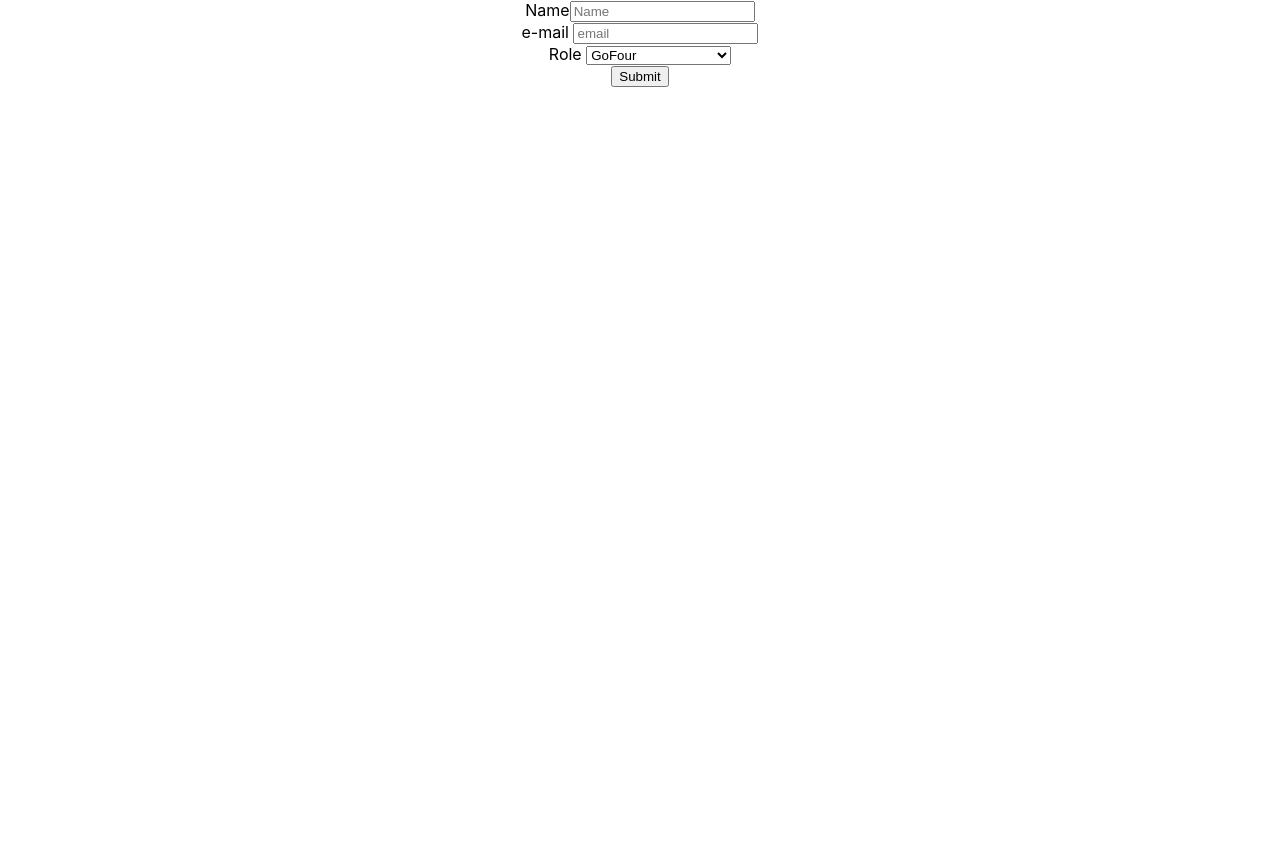
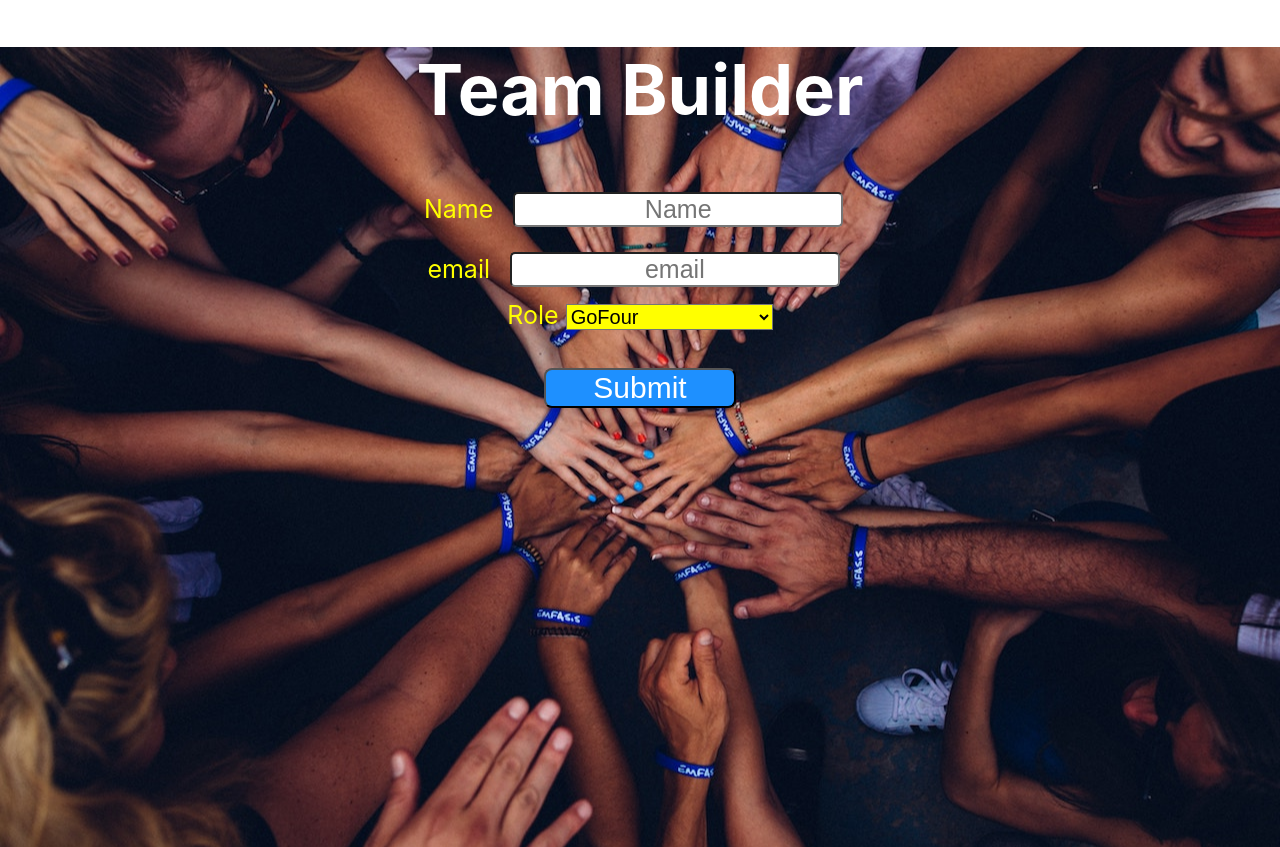
Before and after one commit to bloominstituteoftechnology/team-builder, a React (Create React App) app: page / in a window 1280 px wide. Before the commit the page ends 800 px from the top, so only its background shows below. Built offline with nearby package versions, Linux system fonts and the light colour scheme.

Commit message:
Style page.

```diff
--- a/package.json
+++ b/package.json
@@ -5,7 +5,8 @@
   "dependencies": {
     "react": "^16.10.2",
     "react-dom": "^16.10.2",
-    "react-scripts": "3.2.0"
+    "react-scripts": "3.2.0",
+    "styled-components": "^4.4.0"
   },
   "scripts": {
     "start": "react-scripts start",
--- a/src/App.css
+++ b/src/App.css
@@ -1,3 +1,10 @@
+* {
+  box-sizing: border-box;
+  max-width: 100%;
+}
+html {
+  font-size: 62.5%;
+}
 .App {
   text-align: center;
 }
--- a/src/App.js
+++ b/src/App.js
@@ -1,8 +1,23 @@
 import React, {useState} from 'react';
 import TeamForm from './Components/TeamForm';
 import TeamMember from './Components/TeamMember';
+import styled from "styled-components";
+import bgrnd from "./img/team.jpg";
 
 import './App.css';
+
+const Container = styled.div`
+background-image: url(${bgrnd});
+background-position: center;
+  background-size: cover;
+  height: 100vh;
+  h1 {color: white;
+  font-size:7rem;}
+`;
+
+const TeamDiv = styled.div`
+margin: 3%;
+`;
 
 function App() {
   const [teamMember, setTeamMember] = useState([{
@@ -16,8 +31,13 @@ function App() {
   }
   return (
     <div className="App">
-      <TeamForm submit={submit}/>
-      <TeamMember mates={teamMember}/>
+      <Container>
+        <h1>Team Builder</h1>
+        <TeamForm submit={submit}/>
+        <TeamDiv>
+          <TeamMember mates={teamMember}/>
+        </TeamDiv>
+      </Container>
     </div>
   );
 }
--- a/src/Components/TeamForm.js
+++ b/src/Components/TeamForm.js
@@ -1,4 +1,28 @@
 import React, {useState} from 'react';
+import styled from "styled-components";
+
+const FormDiv = styled.div`
+   color: yellow;
+   font-size: 2.5rem;
+   input {
+       font-size:2.5rem;
+       border-radius: 5px;
+       text-align: center;
+       margin: 1%;
+   }
+   select {
+       background: yellow;
+    font-size: 2rem;
+   }
+   button {
+       font-size: 3rem;
+       color: white;
+       background: dodgerblue;
+       margin: 3%;
+       border-radius: 8px;
+       width: 15%;
+   }
+`;
 
 export default function Form(props) {
 
@@ -19,9 +43,9 @@ export default function Form(props) {
         console.log("I'm submitting :")
       }
     return (
-        <div>
+        <FormDiv>
             <form onSubmit={submitInfo}>
-                <label htmlFor="title">Name</label>
+                <label htmlFor="title">   Name   </label>
                     <input
                          name="name"
                          id="name"
@@ -30,9 +54,10 @@ export default function Form(props) {
                          onChange={changeHandler}
                          value={input.name}
                     />
-                     <br />
+                    <br />
 
-                <label htmlFor="email">e-mail </label>
+
+                <label htmlFor="email">   email   </label>
                     <input
                          name="email"
                          id="email"
@@ -41,9 +66,9 @@ export default function Form(props) {
                          onChange={changeHandler}
                          value={input.email}
                     />
-                    <br />
+                   <br />
 
-                <label htmlFor="role">Role </label>
+                <label htmlFor="role">  Role </label>
                     <select
                     name="role"
                     id="role"
@@ -58,8 +83,8 @@ export default function Form(props) {
                         <option>Project Manager</option>
                     </select>
                      <br />
-                    <button type='submit'>Submit</button>
+                    <button type='submit'>  Submit    </button>
             </form>
-        </div>
+        </FormDiv>
     )
 };
--- a/src/Components/TeamMember.js
+++ b/src/Components/TeamMember.js
@@ -1,15 +1,28 @@
 import React from "react";
+import styled from "styled-components";
+
+
+
+const MateCard = styled.div`
+background: white;
+opacity: .7;
+font-size: 2rem;
+width: 30%;
+margin: 3%;
+border-radius: 8px;
+
+`;
 
 const TeamMember = props => {
   return (
     <div>
       {props.mates.map((teamMember, index) => {
         return (
-          <div key={index}>
+          <MateCard key={index}>
             <h2>{teamMember.name}</h2>
             <h3>{teamMember.email}</h3>
             <h3>{teamMember.role}</h3>
-          </div>
+          </MateCard>
         );
       })}
     </div>
```
Also changed, not shown: src/img/team.jpg (added), 1 other file (tests, documents, lock files or other folders).
